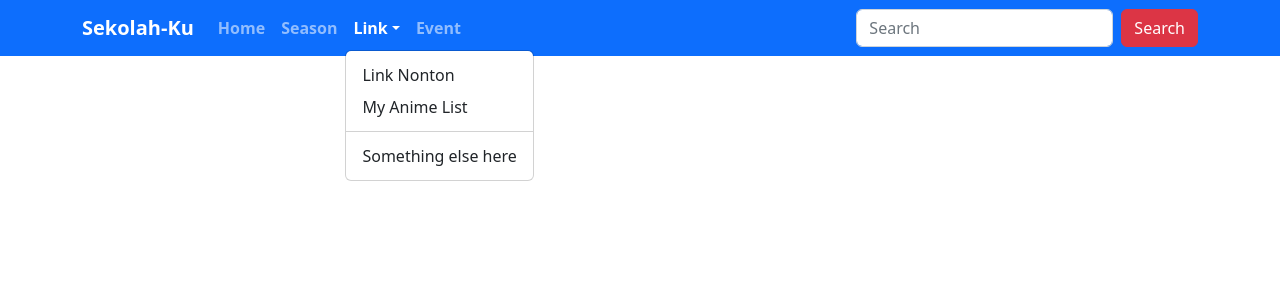
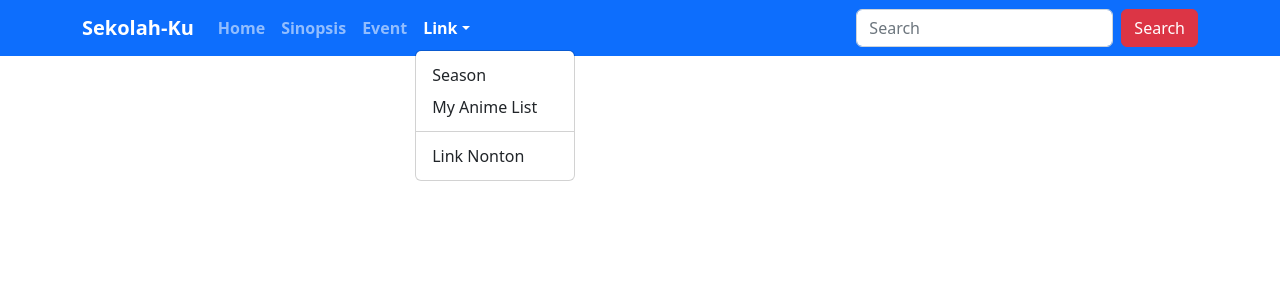
Before and after one commit to Na-Ku/MyFolder, a React (Create React App) app in the folder tes boot/JSX-JS/project-bwm1/: page / in a window 1280 px wide. Both pictures are taken after a click on the button "Link". Shown: the top 300 px of the page. Built offline with nearby package versions, Linux system fonts and the light colour scheme.

Commit message:
mengganti urutan navbar dan juga isi dari navbar

```diff
--- a/tes boot/JSX-JS/project-bwm1/src/components/Nav.js
+++ b/tes boot/JSX-JS/project-bwm1/src/components/Nav.js
@@ -17,14 +17,14 @@ const Navb = () => {
         <Navbar.Collapse id="navbarScroll">
           <Nav className="me-auto my-2 my-lg-0 fw-semibold" style={{ maxHeight: "100px" }} navbarScroll>
             <Nav.Link href="#action1">Home</Nav.Link>
-            <Nav.Link href="#action2">Season</Nav.Link>
+            <Nav.Link href="#action2">Sinopsis</Nav.Link>
+            <Nav.Link href="#">Event</Nav.Link>
             <NavDropdown title="Link" id="navbarScrollingDropdown">
-              <NavDropdown.Item href="#action3">Link Nonton</NavDropdown.Item>
+              <NavDropdown.Item href="#action3">Season</NavDropdown.Item>
               <NavDropdown.Item href="#action4">My Anime List</NavDropdown.Item>
               <NavDropdown.Divider />
-              <NavDropdown.Item href="#action5">Something else here</NavDropdown.Item>
+              <NavDropdown.Item href="#action5">Link Nonton</NavDropdown.Item>
             </NavDropdown>
-            <Nav.Link href="#">Event</Nav.Link>
           </Nav>
           <Form className="d-flex">
             <Form.Control type="search" placeholder="Search" className="me-2" aria-label="Search" />
```
